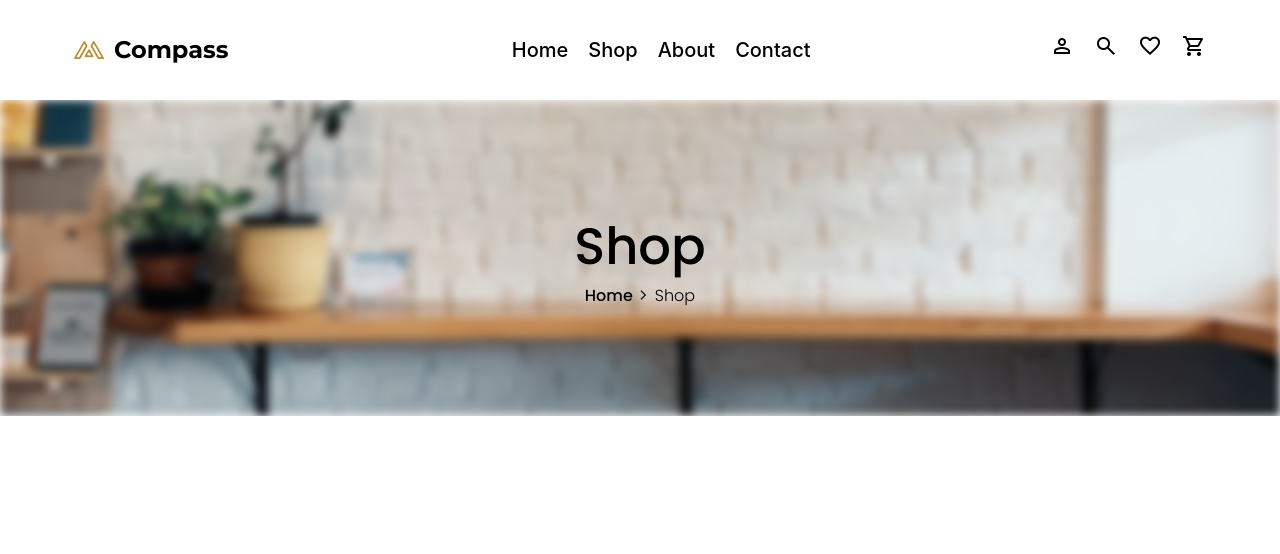
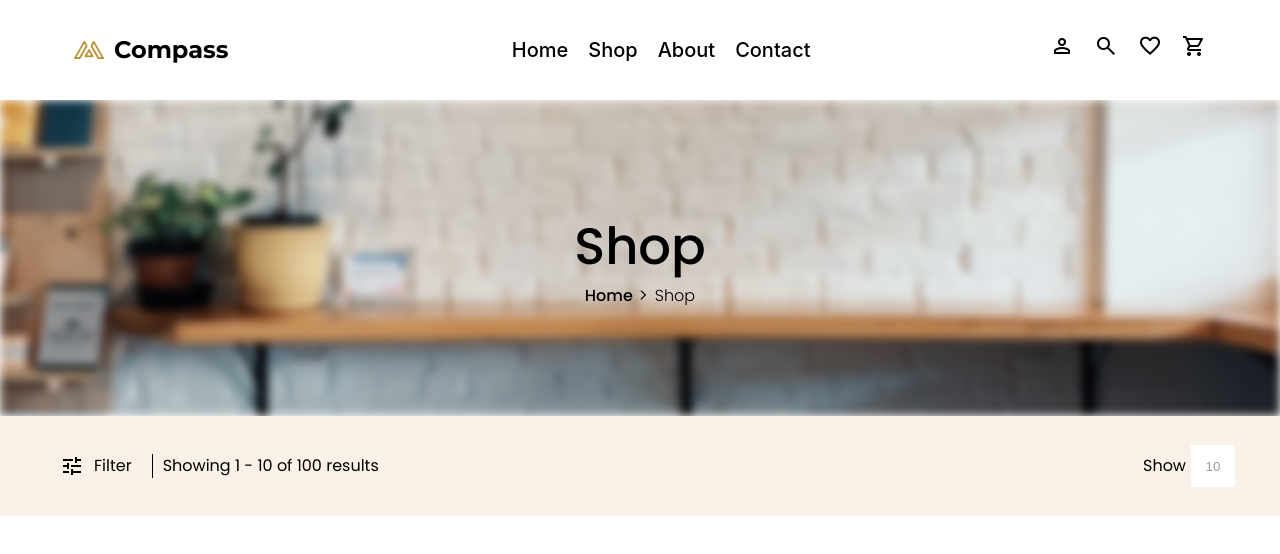
Before and after one commit to wOL-Lucas/ecommerce-result-list, a React (Vite) app: page / in a window 1280 px wide. Shown: the top 554 px of the page. Built offline with nearby package versions, Linux system fonts and the light colour scheme.

Commit message:
feat(Shop-Filters): Create and implement filters component
- Created filters component
- Implemented component in Shop view

```diff
--- /dev/null
+++ b/src/components/filters.tsx
@@ -0,0 +1,131 @@
+import styled from 'styled-components';
+
+const Container = styled.div`
+  display: flex;
+  margin: 0;
+  padding: 0;
+  background-color: #F9F1E7;
+  align-items: center;
+  width: 100%;
+  height: 100px;
+  color: #0000000;
+
+  @media (max-width: 768px) {
+    height: 50px;
+  }
+
+  .full {
+    width: 100%;
+  }
+`
+
+const Wrapper = styled.div`
+  display: flex;
+  justify-content: space-between;
+  align-items: center;
+  padding: 20px;
+  color: #000000;
+  font-family: 'Poppins', sans-serif;
+
+  span {
+    font-size: 1.5rem;
+    margin-right: 10px;
+
+    @media (max-width: 768px) {
+      font-size: 1.2rem;
+      margin-right: 5px;
+    }
+  }
+
+  @media (max-width: 768px) {
+    padding: 0 10px;
+  }
+`
+const Text = styled.p`
+  margin: 0;
+  padding-left: 10px;
+  border-left: 1px solid #000000;
+  font-size: 1rem;
+  font-weight: 400;
+  font-family: 'Poppins', sans-serif;
+
+  @media (max-width: 768px) {
+    font-size: 0.8rem;
+    padding-left: 5px;
+  }
+
+
+`
+
+const ShowInput = styled.input`
+  margin: 5px;
+  height: 40px;
+  width: 40px;
+  text-align: center;
+  background-color: #FFFFFF;
+  color: #9F9F9F;
+  border: none;
+  overflow: hidden;
+  -webkit-appearance: none;
+  -moz-appearance: textfield;
+
+  &::-webkit-inner-spin-button,
+  &::-webkit-outer-spin-button {
+    -webkit-appearance: none;
+    margin: 0;
+  }
+
+  &:focus {
+    outline: none;
+  }
+`;
+
+const FilterButton = () => {
+  return (
+    <Wrapper>
+      <span className="material-symbols-outlined border">
+        tune
+      </span>
+      Filter
+    </Wrapper>
+  );
+}
+
+const FilterResultText = ({ min, max, total}: { min: number, max: number, total: number }) => {
+  return (
+      <Text>
+        Showing {min} - {max} of {total} results
+      </Text>
+  )
+}
+
+const FilterComponent = () => {
+  return (
+    <Wrapper className="border">
+      <FilterButton />
+      <FilterResultText min={1} max={10} total={100} />
+    </Wrapper>
+  )
+}
+
+const ShowFilter = ( { qnt }: { qnt: number } ) => {
+  return (
+    <Wrapper>
+      Show
+      <ShowInput type="number" value={qnt} />
+    </Wrapper>
+  )
+}
+
+const Filters = () => {
+  return (
+    <Container>
+      <Wrapper className="full">
+        <FilterComponent />
+        <ShowFilter qnt={10}/>
+      </Wrapper>
+    </Container>
+  );
+}
+
+export default Filters
--- a/src/views/shop.tsx
+++ b/src/views/shop.tsx
@@ -1,7 +1,12 @@
 import Header from '@components/header';
+import Filters from '@components/filters';
+
 const Shop = () => {
   return (
-    <Header PageName={"Shop"} PreviousPage={"Home"}/>
+    <div>
+      <Header PageName={"Shop"} PreviousPage={"Home"}/>
+      <Filters/>
+    </div>
   );
 }
 
```
